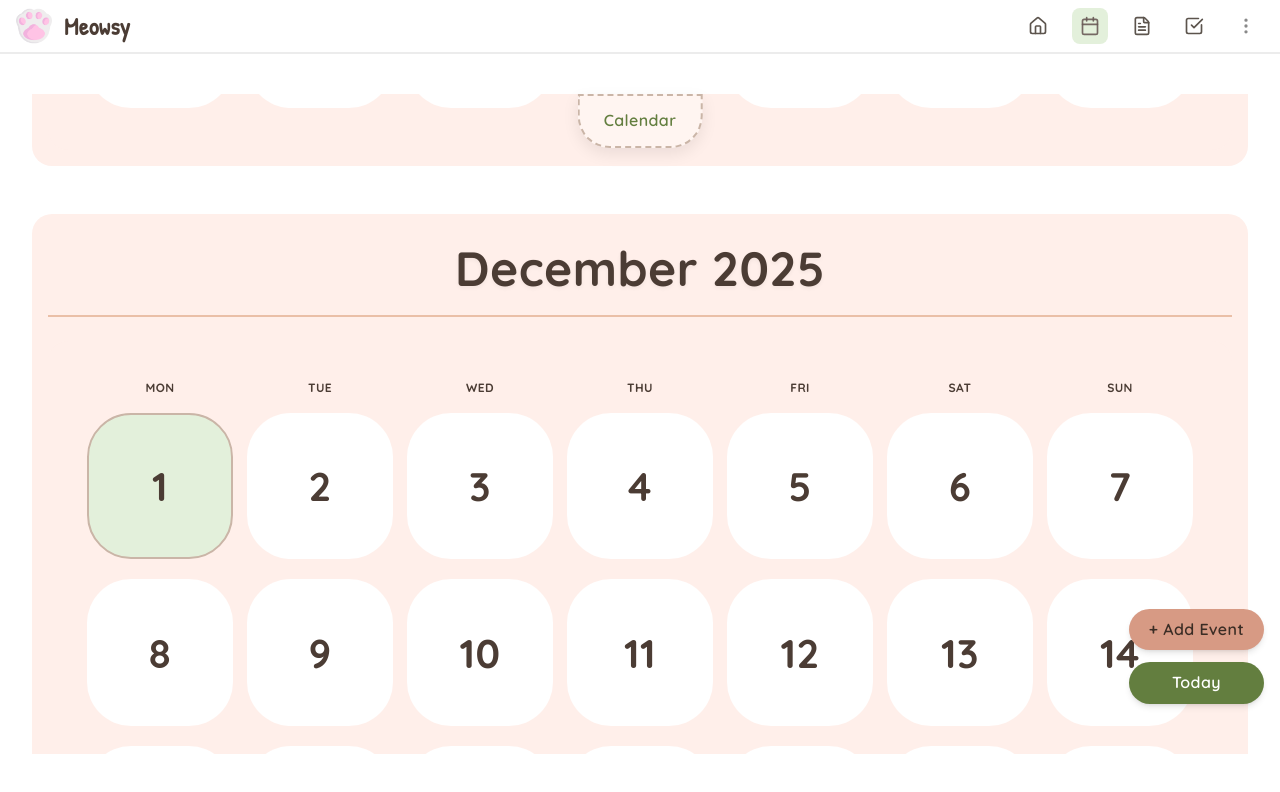
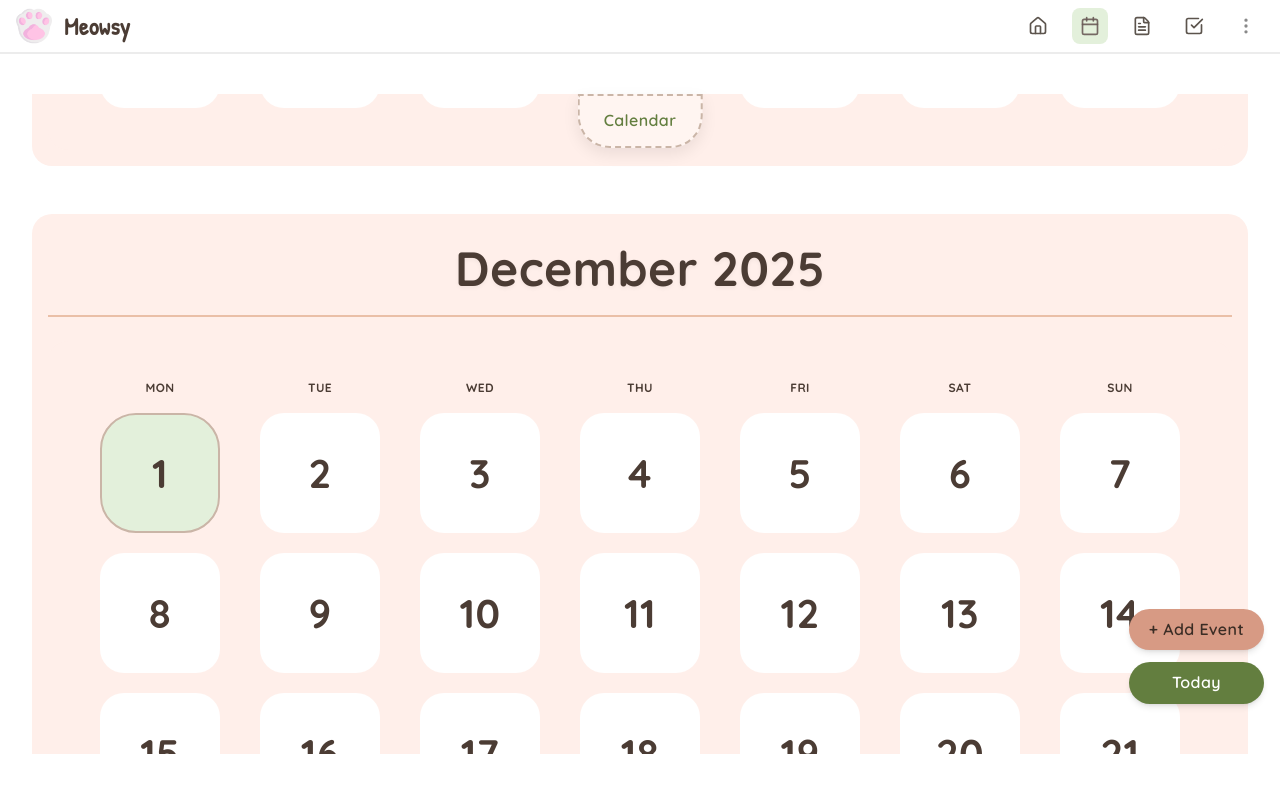
Before and after one commit to guraycha03/meowsy-planner, a Next.js app: page /calendar in a window 1280 px wide. Shown: the top 792 px of the page. Built offline with nearby package versions, Linux system fonts and the light colour scheme.

Commit message:
Update globals.css

```diff
--- a/app/globals.css
+++ b/app/globals.css
@@ -151,17 +151,18 @@ button, input, textarea, select { user-select: auto; cursor: pointer; }
 
 /* Calendar tiles */
 .react-calendar__tile abbr {
-  display: flex !important;
+  display: inline-flex !important;        /* inline-flex keeps width & height tied */
   justify-content: center;
   align-items: center;
-  width: 100% !important;
-  height: 100% !important;
-  aspect-ratio: 1 / 1;
-  border-radius: 30%;
-  min-height: unset;
+  aspect-ratio: 1 / 1;                    /* ensures square shape */
+  width: 100%;                             /* full width of parent */
+  max-width: 60px;                         /* limit max size on small screens */
+  min-width: 40px;                         /* ensure small but readable tiles */
+  height: auto !important;                 /* let aspect-ratio control height */
+  border-radius: 20%;                      /* subtle rounding */
   font-weight: bold;
   font-family: var(--font-sans), cursive;
-  font-size: 2rem;
+  font-size: 1.5rem;
   color: var(--color-foreground);
   background-color: var(--color-background);
   transition: all 0.3s ease;
@@ -201,27 +202,27 @@ button, input, textarea, select { user-select: auto; cursor: pointer; }
 }
 
 
+@media (min-width: 640px) {
+  .react-calendar__tile abbr {
+    max-width: 70px;
+    font-size: 1.5rem;
+  }
+}
 
 /* Responsive adjustments */
 @media (min-width: 768px) {
-  .react-calendar__tile abbr { min-height: 100px; font-size: 2.2rem; }
-}
-
-/* Small screens / phones */
-@media (max-width: 767px) {
   .react-calendar__tile abbr {
-    font-size: 1.4rem; /* smaller font for small screens */
-    min-height: 50px;   /* reduce tile height */
-  }
-
-  .calendar-month-title {
-    font-size: 1.8rem; /* optional: smaller month title */
+    max-width: 100px;
+    font-size: 2.2rem;
   }
 }
 
 
 @media (min-width: 1024px) {
-  .react-calendar__tile abbr { min-height: 120px; font-size: 2.5rem; }
+  .react-calendar__tile abbr {
+    max-width: 120px;
+    font-size: 2.5rem;
+  }
   .calendar-month-title { font-size: 3rem; }
   .react-calendar { padding: 32px; }
   .react-calendar__tile {
@@ -240,6 +241,8 @@ button, input, textarea, select { user-select: auto; cursor: pointer; }
 
 .responsive-calendar .react-calendar__tile abbr { width: 100% !important; height: 100% !important; }
 
+
+
 /* Remove inner borders */
 .react-calendar,
 .react-calendar * ,
```
